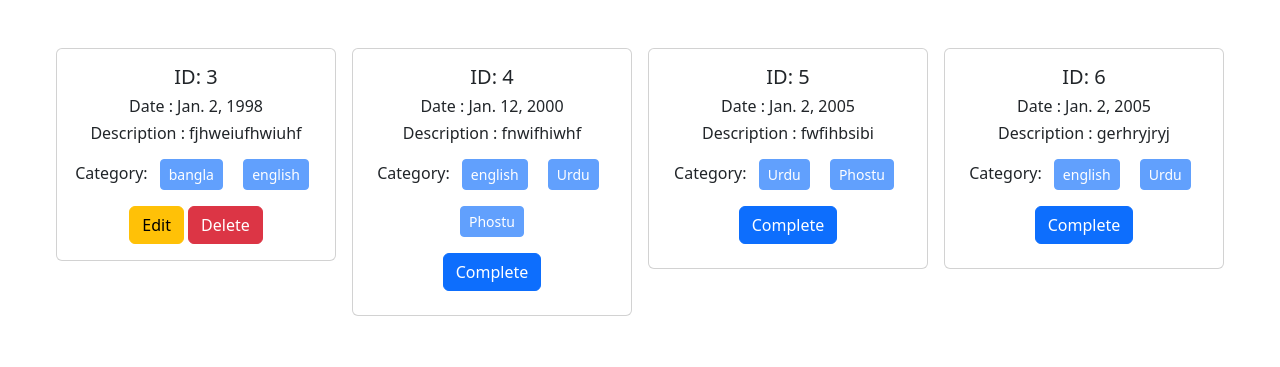
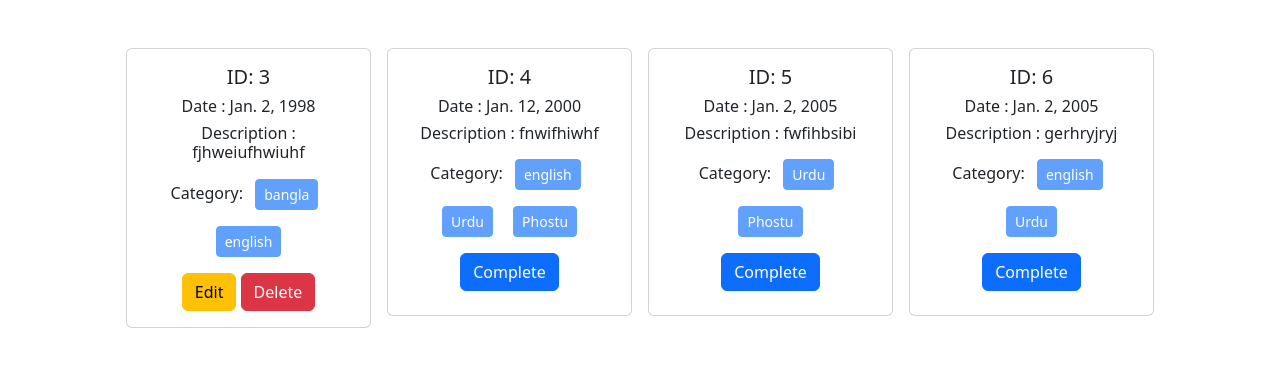
Before and after one commit to saidulvai/Assignmet-4, a Django app: page / in a window 1280 px wide. Shown: the part 74-441 px from the top of the page. Run offline with Django 5.2, Linux system fonts and the light colour scheme; data comes from the database, SQL or seed files in the repository.

Commit message:
show change

```diff
--- a/Assignment/task_manager/templates/show.html
+++ b/Assignment/task_manager/templates/show.html
@@ -2,7 +2,7 @@
 
 {% block content %}
 
-<div class="d-flex flex-wrap justify-content-center px-5 pt-5">
+<div class="container d-flex flex-wrap justify-content-center px-5 pt-5">
    {% for post in data %}
    <div class="col-sm-3">
     <div class="card mx-2">
```
